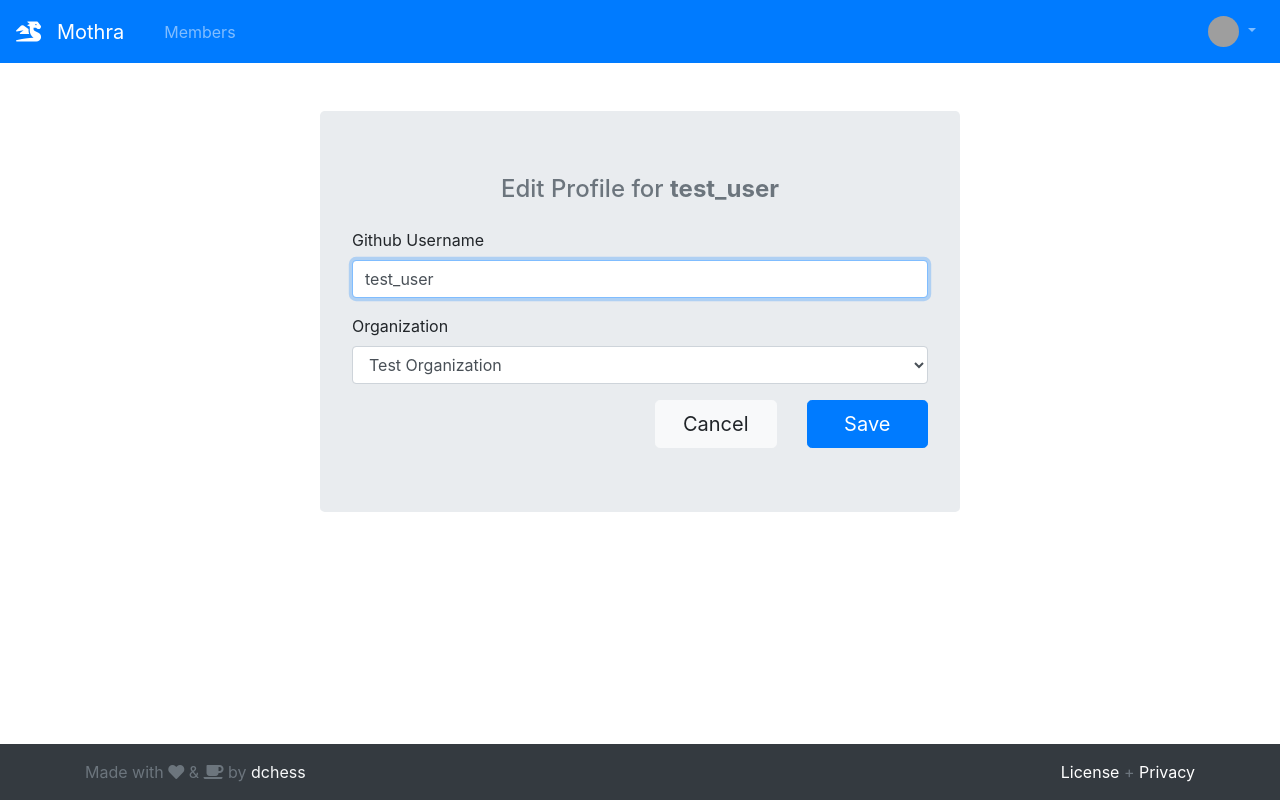
After one commit to dchess/mothra, a Django app: page /1/edit/ in a window 1280 px wide. The commit adds this page. Run offline with Django 3.2, Linux system fonts and the light colour scheme; a user stored in the database is signed in; data comes from the database, SQL or seed files in the repository; some libraries are stand-ins or nearby versions; grey boxes are pictures that could not be loaded.

Commit message:
Add update form for profiles

```diff
--- a/accounts/models.py
+++ b/accounts/models.py
@@ -2,6 +2,7 @@ from django.contrib import admin
 from django.db import models
 from django.contrib.auth.models import User
 from django.core.validators import MaxValueValidator, MinValueValidator
+from django.urls import reverse
 
 
 class Grade(models.Model):
@@ -66,6 +67,9 @@ class Profile(models.Model):
     def __str__(self):
         return self.user.username
 
+    def get_absolute_url(self):
+        return reverse("profile", kwargs={"profile": self.user})
+
     class Meta:
         ordering = ("user",)
 
--- a/accounts/views.py
+++ b/accounts/views.py
@@ -1,7 +1,8 @@
+from django.contrib.auth.decorators import login_required
 from django.shortcuts import get_object_or_404, redirect
+from django.utils.decorators import method_decorator
 from django.views.generic import DetailView, ListView
-from django.contrib.auth.decorators import login_required
-from django.utils.decorators import method_decorator
+from django.views.generic.edit import UpdateView
 from .models import Profile
 
 
@@ -21,3 +22,10 @@ class ProfileDetail(DetailView):
 class MemberList(ListView):
     queryset = Profile.objects.filter(user__is_superuser=False)
     template_name = "members.html"
+
+
+@method_decorator(login_required, name="dispatch")
+class ProfileUpdate(UpdateView):
+    model = Profile
+    fields = ["github_id", "organization"]
+    template_name = "profile_update_form.html"
--- a/config/urls.py
+++ b/config/urls.py
@@ -15,7 +15,7 @@ Including another URLconf
 """
 from django.contrib import admin
 from django.urls import path, include
-from accounts.views import ProfileDetail, MemberList
+from accounts.views import ProfileDetail, MemberList, ProfileUpdate
 
 
 urlpatterns = [
@@ -24,4 +24,5 @@ urlpatterns = [
     path("members/", MemberList.as_view(), name="members"),
     path("", ProfileDetail.as_view(), name="profile"),
     path("<profile>/", ProfileDetail.as_view(), name="profile"),
+    path("<int:pk>/edit/", ProfileUpdate.as_view(), name="edit_profile"),
 ]
--- a/templates/profile.html
+++ b/templates/profile.html
@@ -34,7 +34,8 @@
             {% endif %}
             <p class="small text-muted"><strong>Member since:</strong> {{ profile.user.date_joined.date }}</p>
             {% if profile.user == request.user %}
-            <a href="#" class="btn btn-light text-secondary btn-block">Edit Profile</a>
+            <a href="{% url "edit_profile" profile.id %}" class="btn btn-light text-secondary btn-block">Edit
+                Profile</a>
             {% endif %}
         </div>
     </div>
--- /dev/null
+++ b/templates/profile_update_form.html
@@ -0,0 +1,33 @@
+{% extends "base.html" %}
+{% block content %}
+<div class="jumbotron col-sm-6 offset-sm-3 mt-5">
+    <form method="post">
+        {% csrf_token %}
+        <h4 class="text-muted text-center pb-3">Edit Profile for <strong>{{ profile.user }}</strong></h4>
+        <label for="{{ form.github_id.id_for_label }}">Github Username</label>
+        <input type="text" class="form-control" name="{{ form.github_id.html_name }}" autofocus
+            id="{{ form.github_id.id_for_label }}" {%if form.github_id.value %}value="{{ form.github_id.value }}"
+            {% endif %}>
+        <div class="form-group pt-3">
+            <label for="{{ form.organization.id_for_label }}">Organization</label>
+            {{ form.organization }}
+        </div>
+        <div class="row">
+            <div class="col-sm-3 offset-sm-6">
+                <a href="{% url "profile" user %}" class="btn btn-lg btn-light btn-block">Cancel</a>
+            </div>
+            <div class="col-sm-3">
+                <button class="btn btn-lg btn-primary btn-block" type="submit">Save</button>
+            </div>
+        </div>
+    </form>
+</div>
+{% endblock %}
+
+{% block scripts %}
+<script>
+    $(function () {
+        $("#{{ form.organization.id_for_label }}").addClass("form-control")
+    })
+</script>
+{% endblock %}
```
